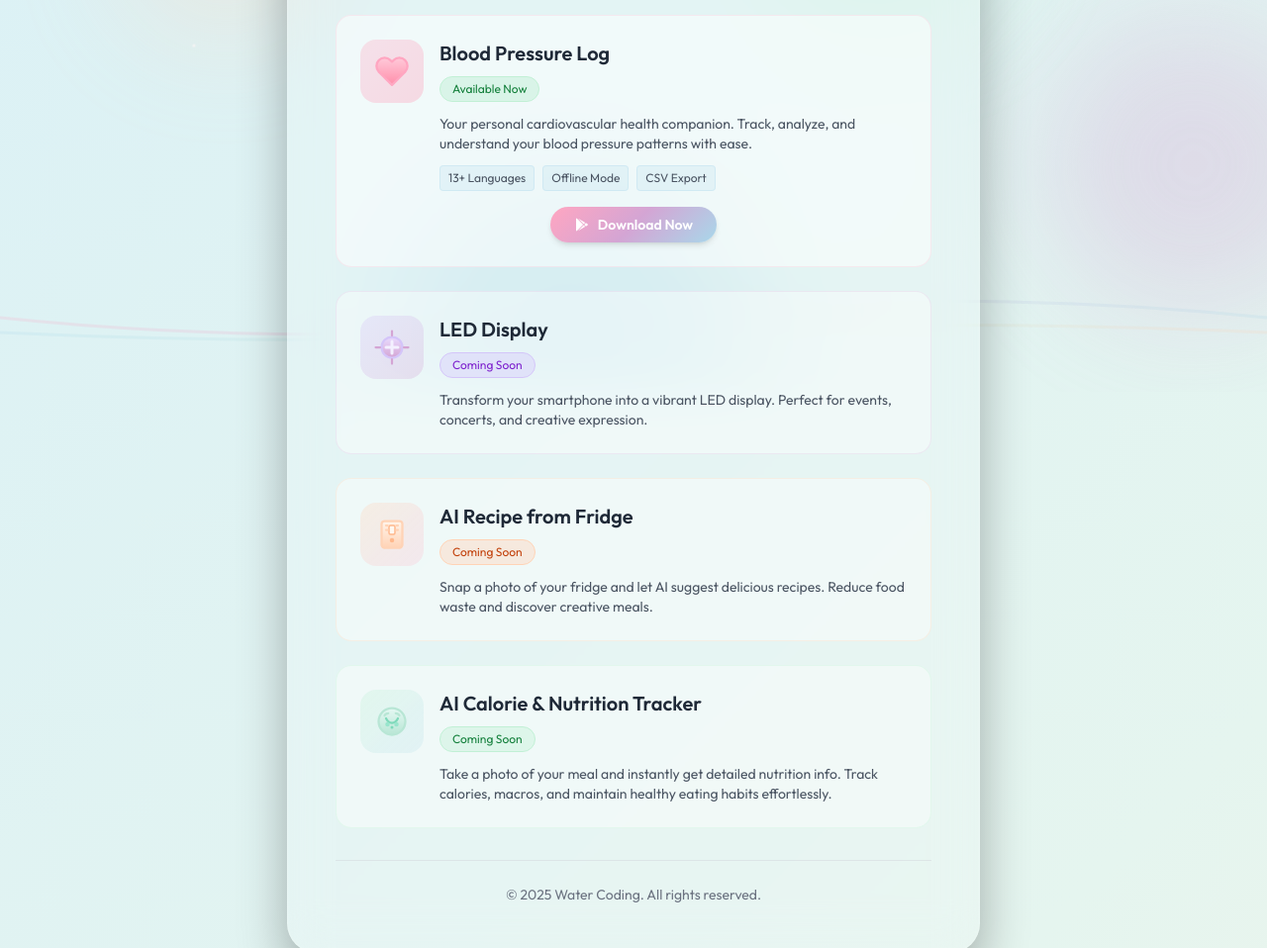
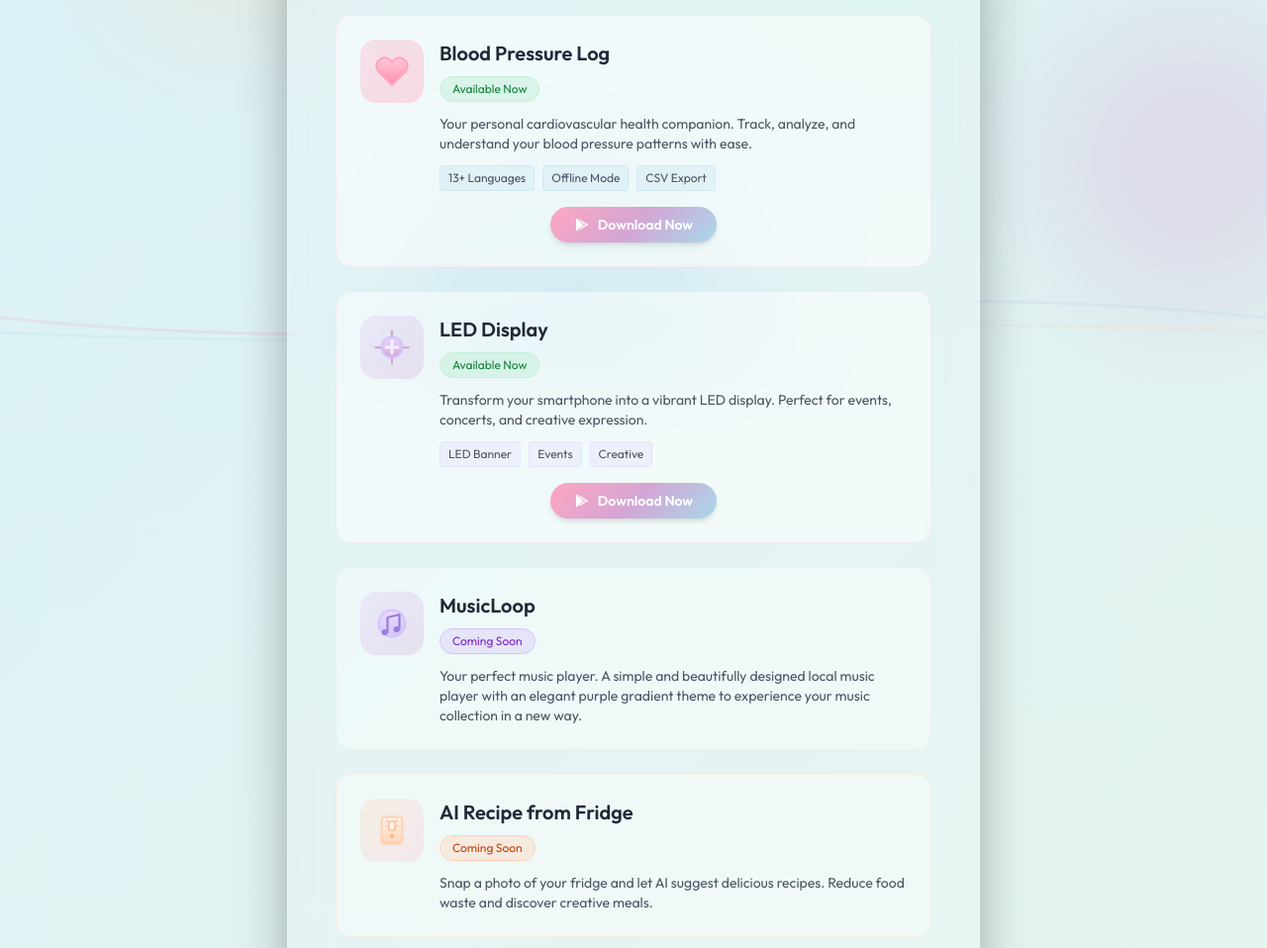
Before and after one commit to water-coding/water-coding.github.io, a plain HTML site: page index.html in a window 1280 px wide. Shown: the part 404-1362 px from the top of the page at 99% size. Drawn offline with nearby package versions, Linux system fonts and the light colour scheme.

Commit message:
feat: LED display live

```diff
--- a/index.html
+++ b/index.html
@@ -319,9 +319,9 @@
                     </div>
                 </div>
 
-                <!-- LED Display - Coming Soon -->
-                <div class="mb-6 bg-white/[0.4] rounded-2xl p-6 border border-accent/20 transition-all duration-300 hover:bg-white/[0.6] hover:border-accent/30">
-                    <div class="flex items-start gap-4">
+                <!-- LED Display - Available Now -->
+                <div class="mb-6 bg-white/[0.5] rounded-2xl p-6 border border-accent/20 transition-all duration-300 hover:bg-white/[0.7] hover:border-accent/40 hover:shadow-lg hover:shadow-accent/20">
+                    <div class="flex items-start gap-4 mb-4">
                         <div class="w-16 h-16 flex-shrink-0 rounded-2xl bg-gradient-to-br from-lavender/30 to-accent/30 flex items-center justify-center">
                             <svg class="w-9 h-9" viewBox="0 0 24 24" fill="none" xmlns="http://www.w3.org/2000/svg">
                                 <circle cx="12" cy="12" r="7" fill="url(#ledGradient)" stroke="#d4c5f9" stroke-width="1.5"/>
@@ -337,8 +337,47 @@
                         </div>
                         <div class="flex-1">
                             <h3 class="text-gray-800 text-xl font-semibold mb-2">LED Display</h3>
+                            <span class="inline-block px-3 py-1 bg-mint/50 text-green-700 text-xs rounded-full mb-3 border border-mint">Available Now</span>
+                            <p class="text-gray-600 text-sm mb-3">Transform your smartphone into a vibrant LED display. Perfect for events, concerts, and creative expression.</p>
+                            <div class="flex flex-wrap gap-2 text-xs text-gray-600">
+                                <span class="px-2 py-1 bg-lavender/20 rounded border border-lavender/30">LED Banner</span>
+                                <span class="px-2 py-1 bg-lavender/20 rounded border border-lavender/30">Events</span>
+                                <span class="px-2 py-1 bg-lavender/20 rounded border border-lavender/30">Creative</span>
+                            </div>
+                        </div>
+                    </div>
+                    <div class="text-center">
+                        <a href="https://play.google.com/store/apps/details?id=com.display.led"
+                           class="inline-flex items-center gap-2 btn-gradient text-white text-sm no-underline py-2 px-6 rounded-full font-semibold transition-all duration-300 hover:shadow-lg shadow-md">
+                            <svg class="w-4 h-4 fill-current" viewBox="0 0 24 24" xmlns="http://www.w3.org/2000/svg">
+                                <path d="M3,20.5V3.5C3,2.91 3.34,2.39 3.84,2.15L13.69,12L3.84,21.85C3.34,21.6 3,21.09 3,20.5M16.81,15.12L6.05,21.34L14.54,12.85L16.81,15.12M20.16,10.81C20.5,11.08 20.75,11.5 20.75,12C20.75,12.5 20.53,12.9 20.18,13.18L17.89,14.5L15.39,12L17.89,9.5L20.16,10.81M6.05,2.66L16.81,8.88L14.54,11.15L6.05,2.66Z"/>
+                            </svg>
+                            Download Now
+                        </a>
+                    </div>
+                </div>
+
+                <!-- MusicLoop - Coming Soon -->
+                <div class="mb-6 bg-white/[0.4] rounded-2xl p-6 border border-lavender/20 transition-all duration-300 hover:bg-white/[0.6] hover:border-lavender/30">
+                    <div class="flex items-start gap-4">
+                        <div class="w-16 h-16 flex-shrink-0 rounded-2xl bg-gradient-to-br from-lavender/30 to-accent/30 flex items-center justify-center">
+                            <svg class="w-9 h-9" viewBox="0 0 24 24" fill="none" xmlns="http://www.w3.org/2000/svg">
+                                <circle cx="12" cy="12" r="9" fill="url(#musicLoopGradient)" stroke="#d4c5f9" stroke-width="1.5"/>
+                                <path d="M9 18V8l8-2v10" stroke="#9b7ed9" stroke-width="1.5" stroke-linecap="round" stroke-linejoin="round"/>
+                                <circle cx="7" cy="18" r="2" fill="#9b7ed9"/>
+                                <circle cx="15" cy="16" r="2" fill="#9b7ed9"/>
+                                <defs>
+                                    <linearGradient id="musicLoopGradient" x1="12" y1="3" x2="12" y2="21" gradientUnits="userSpaceOnUse">
+                                        <stop offset="0%" stop-color="#e9dcff"/>
+                                        <stop offset="100%" stop-color="#d4c5f9"/>
+                                    </linearGradient>
+                                </defs>
+                            </svg>
+                        </div>
+                        <div class="flex-1">
+                            <h3 class="text-gray-800 text-xl font-semibold mb-2">MusicLoop</h3>
                             <span class="inline-block px-3 py-1 bg-lavender/40 text-purple-700 text-xs rounded-full mb-3 border border-lavender">Coming Soon</span>
-                            <p class="text-gray-600 text-sm">Transform your smartphone into a vibrant LED display. Perfect for events, concerts, and creative expression.</p>
+                            <p class="text-gray-600 text-sm">Your perfect music player. A simple and beautifully designed local music player with an elegant purple gradient theme to experience your music collection in a new way.</p>
                         </div>
                     </div>
                 </div>
```
